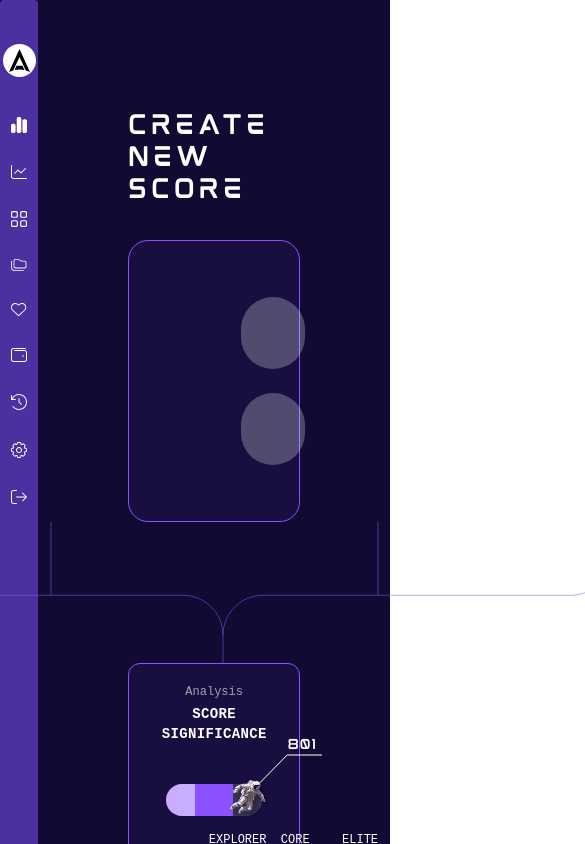
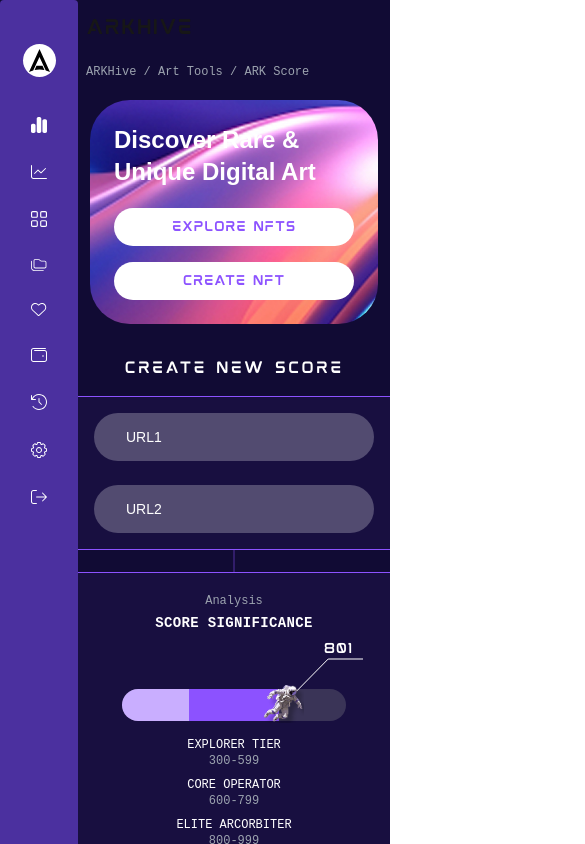
Before and after one commit to VALKONX13/NFT-marketplace-frontEnd, a Next.js app: page /ark-tools/ark-score in a window 390 px wide. Shown: the top 844 px of the page, 585 px wide, since content can reach past the window. Built offline with nearby package versions, Linux system fonts and the light colour scheme.

Commit message:
/ark-tools/* -> responsive + animations

```diff
--- a/src/components/MainBanner/index.tsx
+++ b/src/components/MainBanner/index.tsx
@@ -1,17 +1,26 @@
 import React from "react";
 import RedarkButton from '@/components/RedarkButton/index';
+import { motion } from 'framer-motion';
 
-function MainBanner() {
+type bannerProps = {
+  className?: string,
+}
+
+function MainBanner({ className }: bannerProps) {
   return (
-    <div className="bg-[url('/assets/img/marketplace-header.jpg')] rounded-[40px] w-full bg-center bg-cover px-[50px] py-[46px] hidden lg:block">
-      <p className="font-bold text-5xl text-white max-w-[416px] leading-16">
+    <motion.div
+      initial={{ opacity: 0 }}
+      animate={{ opacity: 1 }}
+      transition={{ duration: 0.5 }}
+      className={`${className} bg-[url('/assets/img/marketplace-header.jpg')] rounded-[40px] w-full bg-center bg-cover p-6 lg:px-[50px] lg:py-[46px]`}>
+      <p className="font-bold xl:text-5xl text-2xl text-white max-w-[416px] xl:leading-16">
         Discover Rare & Unique Digital Art
       </p>
-      <div className="pt-5 gap-10 flex">
-        <RedarkButton title="EXPLORE NFTS" />
-        <RedarkButton title="CREATE NFT" />
+      <div className="pt-5 lg:gap-10 gap-4 flex md:flex-row flex-col">
+        <RedarkButton title="EXPLORE NFTS" className="!px-4 text-xs" />
+        <RedarkButton title="CREATE NFT" className="!px-4 text-xs" />
       </div>
-    </div>
+    </motion.div>
   );
 }
 
--- a/src/components/ScanReport/index.tsx
+++ b/src/components/ScanReport/index.tsx
@@ -1,25 +1,42 @@
 import MockData from "@/utils/mockData";
 import ScoreAnalysis from "../ScoreAnalysis";
+import { motion } from 'framer-motion';
+
+const fadeInUp = {
+  initial: { opacity: 0, y: 40 },
+  animate: { opacity: 1, y: 0 },
+  transition: { duration: 0.6, ease: "easeOut" }
+};
 
 const ScanReport = () => {
   return (
-    <div className="relative flex flex-col items-center justify-center pt-20 px-4 text-white">
+    <div className="relative flex flex-col items-center justify-center pt-20 text-white">
       {/* Central Score Box */}
-      <div className="text-center relative z-20">
-        <h2 className="text-white tracking-widest font-mokoto text-2xl uppercase mb-2">
+      <motion.div
+        initial="initial"
+        animate="animate"
+        variants={fadeInUp}
+        className="text-center relative z-20 px-3">
+        <h2 className="text-white tracking-widest font-mokoto lg:text-2xl uppercase mb-2">
           Scan Report
         </h2>
-        <div className="bg-redark-purple/6 w-[612px] mt-4 mb-0 border border-redark-purple px-14 py-4.5 rounded-2xl text-center relative">
-          <h1 className="text-[128px] mt-5 leading-none tracking-widest font-mokoto">
+        <div className="bg-redark-purple/6 2xl:w-[612px] xl:w-[35.5vw] mt-4 mb-0 border border-redark-purple lg:px-14 px-8 py-4.5 rounded-2xl text-center relative">
+          <h1 className="xl:text-[128px] text-6xl mt-5 leading-none tracking-widest font-mokoto">
             801
           </h1>
-          <p className="text-sm tracking-widest uppercase text-gray-400 font-azeret -mt-4">
+          <p className="text-sm tracking-widest uppercase text-gray-400 font-azeret xl:-mt-4 mt-1">
             ARK Score
           </p>
         </div>
-      </div>
+      </motion.div>
+      {/* Mobile vertical line */}
+      <svg className="xl:hidden" width="2" height="22" viewBox="0 0 2 22" fill="none" xmlns="http://www.w3.org/2000/svg">
+        <path d="M1 0L1 22" stroke="#8C52FF" stroke-opacity="0.53" />
+      </svg>
+
+      {/* Desktop connecting lines */}
       <svg
-        className="absolute top-[13.7rem] z-10"
+        className="absolute 2xl:top-[13.7rem] xl:top-[14rem] z-10 hidden xl:flex xl:w-[78%]"
         width="971"
         height="155"
         viewBox="0 0 971 155"
@@ -34,13 +51,16 @@ const ScanReport = () => {
       </svg>
 
       {/* Report Cards */}
-      <div className="grid grid-cols-1 md:grid-cols-4 gap-10 mt-14 z-10">
+      <div className="grid grid-cols-1 xl:grid-cols-4 xl:gap-10 2xl:mt-14 xl:mt-[4.6%] xl:!mb-2 z-10 px-3">
         {MockData.scanCardData.map((card, index) => (
+          <motion.div initial="initial"
+          animate="animate"
+          variants={fadeInUp}
+          key={index} className="flex flex-col items-center">
             <div
-            key={index}
-            className="bg-redark-purple/13 p-6 gap-4 rounded-[20px] flex flex-col text-white text-sm items-start max-w-2xs"
+              className="bg-redark-purple/13 h-full w-full lg:p-6 px-2 pt-4 lg:gap-4 rounded-[20px] flex flex-col text-white text-sm items-start max-w-2xs"
             >
-            <div className="flex items-center gap-4 mb-2">
+              <div className="flex items-center gap-4 mb-2 pl-3">
                 <div className="relative w-[42px] h-[42px] flex items-center justify-center">
                   <div className="absolute inset-0 bg-redark-purple rounded-full" />
                   <svg
@@ -67,23 +87,22 @@ const ScanReport = () => {
                 <h2 className="text-3xl mb-1 font-mokoto">{card.value}</h2>
                 <p className="text-xs mb-4 text-gray-400">{card.label}</p>
               </div>
-            <p className="text-xs text-gray-400 leading-6">
+              <p className="text-xs text-gray-400 leading-6 hidden lg:flex">
                 {card.description}
               </p>
             </div>
+            {/* Mobile vertical line */}
+            <svg className="xl:hidden" width="2" height="22" viewBox="0 0 2 22" fill="none" xmlns="http://www.w3.org/2000/svg">
+              <path d="M1 0L1 22" stroke="#8C52FF" stroke-opacity="0.53" />
+            </svg>
+          </motion.div>
         ))}
       </div>
-      <svg
-        width="971"
-        viewBox="0 0 795 141"
-        fill="none"
-        xmlns="http://www.w3.org/2000/svg"
-      >
-        <path
-          d="M1 0V33.2598C1 55.3512 18.9086 73.2598 41 73.2598H366C388.091 73.2598 406 91.1684 406 113.26M406 113.26V141M406 113.26C406 91.1684 423.909 73.2598 446 73.2598H754C776.091 73.2598 794 55.3512 794 33.2598V0M234 0V73M561 0V73"
-          stroke="#8C52FF"
-          stroke-opacity="0.53"
-        />
+
+
+      {/* Desktop connecting lines */}
+      <svg className="hidden h-fit xl:flex xl:w-[78%] max-w-[969px] 2xl:!h-auto xl:-mt-2 z-0" width="971" height="141" viewBox="0 0 971 141" fill="none" xmlns="http://www.w3.org/2000/svg">
+        <path d="M1 0V33C1 55.0914 18.9086 73 41 73H453.5C475.591 73 493.5 90.9086 493.5 113V140.5M970 0V33C970 55.0914 952.091 73 930 73H534C511.909 73 494 90.9086 494 113V140.5M322 0V73M649 0V73" stroke="#8C52FF" stroke-opacity="0.53" />
       </svg>
       <ScoreAnalysis />
     </div>
--- a/src/components/ScoreAnalysis/index.tsx
+++ b/src/components/ScoreAnalysis/index.tsx
@@ -1,18 +1,36 @@
 import Image from "next/image";
 import React from "react";
+import { motion } from 'framer-motion';
+
+const fadeInUp = {
+  initial: { opacity: 0, y: 40 },
+  animate: { opacity: 1, y: 0 },
+  transition: { duration: 0.6, ease: "easeOut" }
+};
 
 function ScoreAnalysis() {
   return (
-    <div className="bg-redark-purple/6 border border-redark-purple rounded-xl px-8 py-5 w-full max-w-3xl text-center relative">
-      <div className="pb-4">
+    <motion.div
+      initial={{ opacity: 0 }}
+      animate={{ opacity: 1 }}
+      transition={{ duration: 0.5 }}
+      className="bg-redark-purple/6 lg:border lg:border-redark-purple border-t border-b border-t-redark-purple border-b-redark-purple lg:rounded-[20px] px-8 py-5 w-full lg:max-w-3xl text-center relative">
+      <motion.div
+        initial="initial"
+        animate="animate"
+        variants={fadeInUp}
+        className="pb-4">
         <p className="text-xs mb-1 font-azeret text-gray-400">Analysis</p>
-        <p className="text-sm font-semibold tracking-wide font-azeret">
+        <p className="text-sm font-semibold tracking-wide font-azeret lg:mb-0 mb-4">
           SCORE SIGNIFICANCE
         </p>
-      </div>
+      </motion.div>
 
       {/* Progress Bar */}
-      <div className="mt-6 flex items-center justify-center relative">
+      <motion.div initial="initial"
+        animate="animate"
+        variants={fadeInUp}
+        className="mt-6 flex items-center justify-center relative">
         <div className="w-[90%] h-8 bg-[#3A3457] rounded-full overflow-hidden relative flex">
           <div className="w-[30%] bg-[#C9AEFF]" />
           <div className="w-[40%] bg-redark-purple" />
@@ -20,9 +38,9 @@ function ScoreAnalysis() {
         </div>
 
         {/* Astronaut & Label */}
-        <div className="absolute -top-5 left-[65%] flex flex-col items-center">
-          <div className="absolute top-[-20%] left-[20%]">
-            <p className="text-xs font-mokoto absolute bottom-[10%] left-[50px]">
+        <div className="absolute -top-5 lg:left-[58%] left-[60%] right-[20%] flex flex-col items-center">
+          <div className="absolute top-[-20%] left-[20%] right-[10%]">
+            <p className="text-xs font-mokoto absolute bottom-[10%] sm:left-[75px] left-[55px] xl:left-[85px]">
               801
             </p>
             <svg
@@ -44,24 +62,27 @@ function ScoreAnalysis() {
             height={40}
           />
         </div>
-      </div>
+      </motion.div>
 
       {/* Labels */}
-      <div className="mt-4 flex justify-between text-xs px-12 font-azeret">
-        <div>
+      <motion.div initial="initial"
+        animate="animate"
+        variants={fadeInUp}
+        className="mt-4 flex lg:flex-row flex-col justify-between gap-2 lg:gap-0 text-xs lg:px-12 font-azeret">
+        <div className="flex flex-col">
           <p>EXPLORER TIER</p>
           <p className="text-gray-400">300-599</p>
         </div>
-        <div>
+        <div className="flex flex-col">
           <p>CORE OPERATOR</p>
           <p className="text-gray-400">600-799</p>
         </div>
-        <div>
+        <div className="flex flex-col">
           <p>ELITE ARCORBITER</p>
           <p className="text-gray-400">800-999</p>
         </div>
-      </div>
-    </div>
+      </motion.div>
+    </motion.div>
   );
 }
 
--- a/src/pages/ark-tools/ark-score.tsx
+++ b/src/pages/ark-tools/ark-score.tsx
@@ -6,6 +6,8 @@ import MockData from "@/utils/mockData";
 import MainBanner from "@/components/MainBanner";
 import ScanReport from "@/components/ScanReport";
 import ScoreAnalysis from "@/components/ScoreAnalysis";
+import Header from "@/components/Header";
+import { motion } from 'framer-motion';
 
 export default function ArkScore() {
   const formik = useFormik({
@@ -24,37 +26,66 @@ export default function ArkScore() {
     },
   });
 
+  const fadeInUp = {
+    initial: { opacity: 0, y: 40 },
+    animate: { opacity: 1, y: 0 },
+    transition: { duration: 0.6, ease: "easeOut" }
+  };
+
   const [isScanning, setIsScanning] = useState(false);
 
   return (
-    <div className="bg-redark-navy grid grid-cols-12 gap-8">
+    <div className="bg-redark-navy grid md:grid-cols-12 sm:grid-cols-8 grid-cols-5 lg:gap-8">
       <Sidebar
         dividerTitles={["Marketplace", "Account"]}
-        navItems={[MockData.marketplace, MockData.accountItems]}
+        navItems={[MockData.marketplaceSidebar, MockData.accountItems]}
         button={true}
-        className="col-start-1 col-end-3"
+        className="col-span-1 lg:col-span-3 2xl:col-span-2"
       />
-      <div className="col-span-10 text-white min-h-screen flex flex-col items-center justify-center py-8 pr-8">
+      <motion.div
+        initial={{ opacity: 0 }}
+        animate={{ opacity: 1 }}
+        transition={{ duration: 0.5 }}
+        className="md:col-span-11 lg:col-span-9 2xl:col-span-10 sm:col-span-7 col-span-4">
+        <Header className="hidden lg:flex" searchBar={true} wallet={true} searchIcon={false} />
+        {/* Mobile Header */}
+        <Header className="lg:hidden pl-2" userIcon={false} searchBar={false} wallet={false} searchIcon={false} />
+
+        <div className="col-span-10 text-white min-h-screen flex flex-col items-center lg:justify-center py-8 lg:pr-8">
+          <p className="font-azeret pl-2 text-gray-400 self-baseline mb-5 lg:text-md text-xs">ARKHive / Art Tools / ARK Score</p>
+          <motion.div
+            initial="initial"
+            animate="animate"
+            variants={fadeInUp}
+            className="mx-4 w-full px-3">
             <MainBanner />
+          </motion.div>
           {!isScanning ? (
-          <div className="w-[60%] flex flex-col items-center">
-            <h2 className="text-2xl font-mokoto uppercase tracking-widest mt-20 mb-8">
+            <motion.div
+              initial="initial"
+              animate="animate"
+              variants={fadeInUp}
+              className="2xl:w-[68%] lg:w-[90%] w-[-webkit-fill-available] flex flex-col items-center">
+              <h2 className="lg:text-2xl text-sm font-mokoto uppercase tracking-widest lg:mt-20 mt-9 lg:mb-8 mb-4">
                 Create New Score
               </h2>
 
               {/* Form Box */}
-            <form
+              <motion.form
+                initial="initial"
+                animate="animate"
+                variants={fadeInUp}
                 onSubmit={formik.handleSubmit}
-              className="bg-redark-purple/6 border border-redark-purple rounded-[20px] px-8 py-14 w-full"
+                className="bg-redark-purple/6 lg:border lg:border-redark-purple border-t border-b border-t-redark-purple border-b-redark-purple lg:rounded-[20px] lg:px-8 md:px-12 sm:px-10 px-4 lg:py-14 py-4 w-full"
               >
-              <div className="flex flex-col gap-6 px-20">
+                <div className="flex flex-col gap-6 lg:px-20">
                   <input
                     name="url1"
                     placeholder="URL1"
                     value={formik.values.url1}
                     onChange={formik.handleChange}
                     onBlur={formik.handleBlur}
-                  className="w-full bg-white/25 h-[72px] rounded-full px-8 py-6 outline-none text-sm placeholder-white"
+                    className="w-full bg-white/25 lg:h-[72px] h-[40px] rounded-full px-8 py-6 outline-none text-sm placeholder-white"
                   />
                   {formik.touched.url1 && formik.errors.url1 && (
                     <p className="text-red-500 text-xs mt-1">
@@ -68,7 +99,7 @@ export default function ArkScore() {
                     value={formik.values.url2}
                     onChange={formik.handleChange}
                     onBlur={formik.handleBlur}
-                  className="w-full bg-white/25 h-[72px] rounded-full px-8 py-6 outline-none text-sm placeholder-white"
+                    className="w-full bg-white/25 lg:h-[72px] h-[40px] rounded-full px-8 py-6 outline-none text-sm placeholder-white"
                   />
                   {formik.touched.url2 && formik.errors.url2 && (
                     <p className="text-red-500 text-xs mt-1">
@@ -76,8 +107,14 @@ export default function ArkScore() {
                     </p>
                   )}
                 </div>
-            </form>
-            <svg
+              </motion.form>
+              {/* Mobile vertical line */}
+              <svg className="lg:hidden" width="2" height="22" viewBox="0 0 2 22" fill="none" xmlns="http://www.w3.org/2000/svg">
+                <path d="M1 0L1 22" stroke="#8C52FF" stroke-opacity="0.53" />
+              </svg>
+
+
+              <svg className="md:w-[90%] md:h-[90%] hidden lg:flex"
                 width="795"
                 height="141"
                 viewBox="0 0 795 141"
@@ -95,7 +132,11 @@ export default function ArkScore() {
               <ScoreAnalysis />
 
               {/* Button */}
-            <div className="relative flex flex-col items-center mt-10">
+              <motion.div
+                initial="initial"
+                animate="animate"
+                variants={fadeInUp}
+                className="relative flex flex-col items-center mt-10">
                 {/* Vertical Line */}
                 <div className="w-[1px] h-10 bg-redark-purple absolute top-[-40px]"></div>
 
@@ -106,18 +147,22 @@ export default function ArkScore() {
                     formik.handleSubmit();
                     setIsScanning(true);
                   }}
-                className="px-10 pt-[22px] pb-4 uppercase rounded-full border-4 border-white bg-[url('/assets/img/scan-bttn-bg.jpg')] bg-center text-white text-xl font-mokoto tracking-widest"
+                  className="lg:px-10 px-4 lg:pt-[22px] lg:pb-4 pt-3 pb-2 uppercase rounded-full border-4 border-white bg-[url('/assets/img/scan-bttn-bg.jpg')] bg-center text-white lg:text-xl text-lg font-mokoto tracking-widest"
                 >
                   INITIATE SCAN
                 </button>
-            </div>
-          </div>
+              </motion.div>
+            </motion.div>
           ) : (
-          <div>
+            <div className="w-full">
               <ScanReport />
-            <div className="relative flex flex-col items-center mt-10">
+              <motion.div
+                initial="initial"
+                animate="animate"
+                variants={fadeInUp}
+                className="relative flex flex-col items-center mt-10">
                 {/* Vertical Line */}
-              <div className="w-[1px] h-10 bg-redark-purple absolute top-[-40px]"></div>
+                <div className="w-[1px] h-10 bg-redark-purple/25 absolute top-[-40px] "></div>
 
                 {/* Button */}
                 <button
@@ -127,10 +172,11 @@ export default function ArkScore() {
                 >
                   RESCAN
                 </button>
-            </div>
+              </motion.div>
             </div>
           )}
         </div>
+      </motion.div>
     </div>
   );
 }
--- a/src/pages/ark-tools/nft-mint-tool.tsx
+++ b/src/pages/ark-tools/nft-mint-tool.tsx
@@ -44,11 +44,11 @@ function CreateNft() {
     <div className="bg-redark-navy grid md:grid-cols-12 sm:grid-cols-8 grid-cols-5 lg:gap-8 gap-2 h-auto min-h-screen">
       <Sidebar
         dividerTitles={["Marketplace", "Account"]}
-        navItems={[MockData.marketplace, MockData.accountItems]}
+        navItems={[MockData.marketplaceSidebar, MockData.accountItems]}
         button={true}
-        className="col-span-1 md:col-span-2 lg:col-span-3 2xl:col-span-2"
+        className="col-span-1 lg:col-span-3 2xl:col-span-2"
       />
-      <div className="md:col-span-10 lg:col-span-9 2xl:col-span-10 sm:col-span-7 col-span-4">
+      <div className="md:col-span-11 lg:col-span-9 2xl:col-span-10 sm:col-span-7 col-span-4">
         <Header className="hidden xl:flex" searchBar={true} wallet={true} searchIcon={false} />
         {/* Mobile Header */}
         <Header className="xl:hidden" searchBar={false} wallet={false} searchIcon={true} />
--- a/src/pages/marketplace/[slug].tsx
+++ b/src/pages/marketplace/[slug].tsx
@@ -28,7 +28,7 @@ export default function NFTDetailPage() {
       className="bg-redark-navy grid grid-cols-5 md:grid-cols-8 lg:grid-cols-12 lg:gap-5 md:gap-5 gap-2">
       <Sidebar
         dividerTitles={["Marketplace", "Account"]}
-        navItems={[MockData.marketplace, MockData.accountItems]}
+        navItems={[MockData.mainPageSidebar, MockData.accountItems]}
         button={true}
         className="lg:col-span-3 xl:col-span-2 col-span-1"
       />
--- a/src/pages/marketplace/collection/category/artist/[slug].tsx
+++ b/src/pages/marketplace/collection/category/artist/[slug].tsx
@@ -54,7 +54,7 @@ export default function ArtistDetailPage() {
     <div className="bg-redark-navy grid grid-cols-5 md:grid-cols-8 lg:grid-cols-12 lg:gap-5 md:gap-5 gap-2 h-auto">
       <Sidebar
         dividerTitles={["Marketplace", "Account"]}
-        navItems={[MockData.marketplace, MockData.accountItems]}
+        navItems={[MockData.mainPageSidebar, MockData.accountItems]}
         button={true}
         className="lg:col-span-3 xl:col-span-2 col-span-1"
       />
--- a/src/pages/user-account/ark-status-report.tsx
+++ b/src/pages/user-account/ark-status-report.tsx
@@ -108,7 +108,7 @@ function ArkStatusReport() {
                                             </div>
                                         </div>
                                         {/* Countdown */}
-                                        <div className='flex-col w-fit pr-5 hidden lg:flex'>
+                                        <div className='flex-col w-fit px-5 hidden lg:flex'>
                                             <p>Countdown to  Unlock 100%</p>
                                             <CountdownTimer
                                                 startTime={Date.now()}
@@ -131,7 +131,7 @@ function ArkStatusReport() {
                                                     <p className="text-white">$127,557.67</p>
                                                 </div>
                                             </div>
-                                            <div className='absolute top-[50%] lg:right-[50%] right-[5%]'>
+                                            <div className='absolute top-[50%] xl:right-[50%] lg:right-[35%] sm:right-[25%] right-[12%]'>
                                                 <svg className='scale-y-[-1]' width="183" height="63" viewBox="0 0 183 63" fill="none" xmlns="http://www.w3.org/2000/svg">
                                                     <path d="M1 62L61.3721 1L182.5 1" stroke="white" />
                                                 </svg>
--- a/src/utils/mockData.tsx
+++ b/src/utils/mockData.tsx
@@ -40,10 +40,10 @@ const MockData = {
       currentBid: "0.73",
     },
   ],
-  marketplaceItems: [
+  mainPageSidebar: [
     {
       title: "Market",
-      href: "#",
+      href: "/marketplace",
       icon: (
         <svg
           className="hover:fill-redark-purple"
@@ -107,10 +107,10 @@ const MockData = {
       ),
     },
   ],
-  marketplace: [
+  marketplaceSidebar: [
     {
       title: "Market",
-      href: "#",
+      href: "/marketplace",
       icon: (
         <svg
           className="hover:fill-redark-purple"
```
Also changed, not shown: src/components/Header/index.tsx (+6 -5 lines), src/pages/marketplace/index.tsx (+84 -8 lines), public/assets/img/scan-bttn-bg.jpg. Lines whose indentation alone changed are shown as unchanged.
